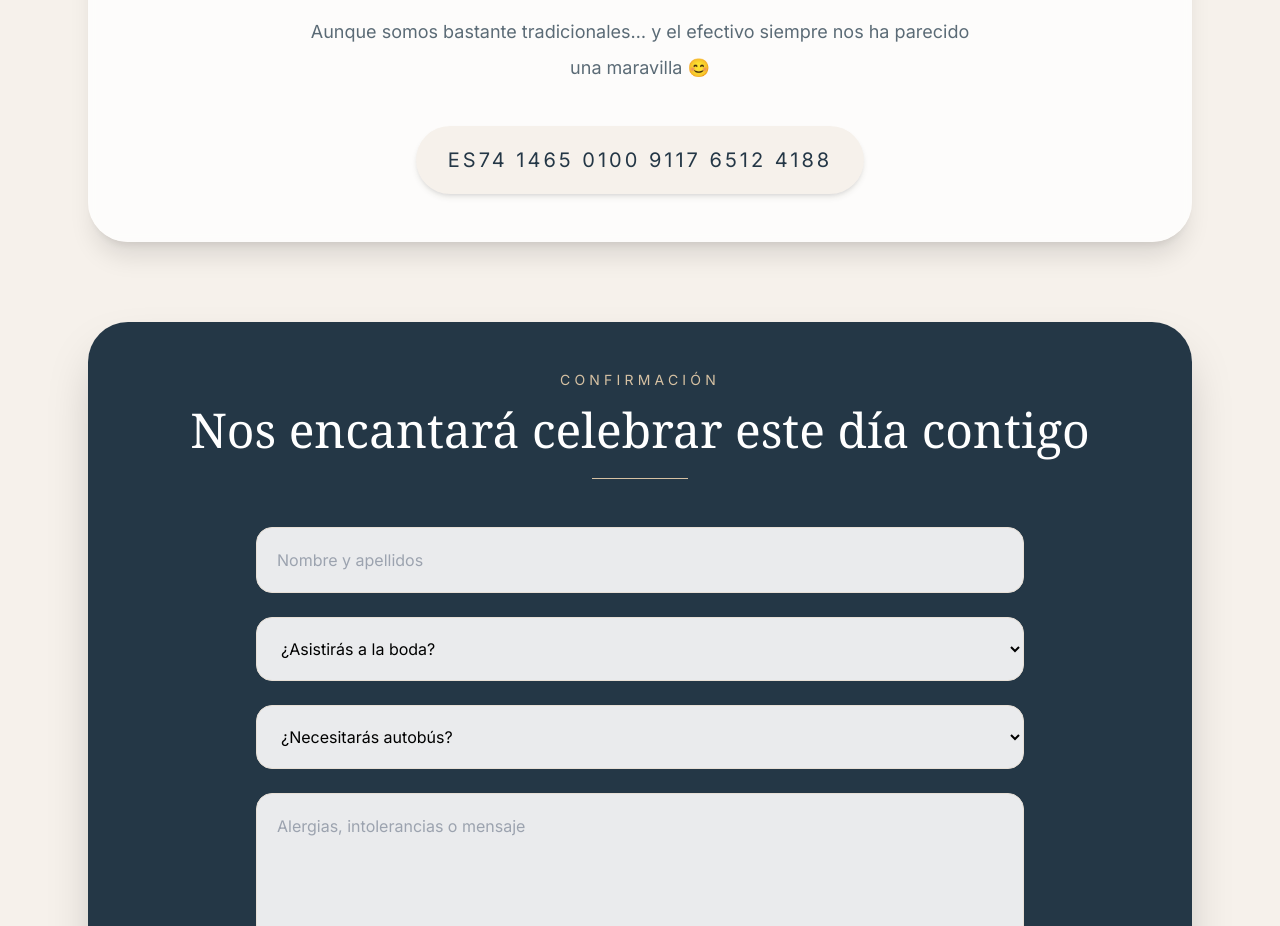
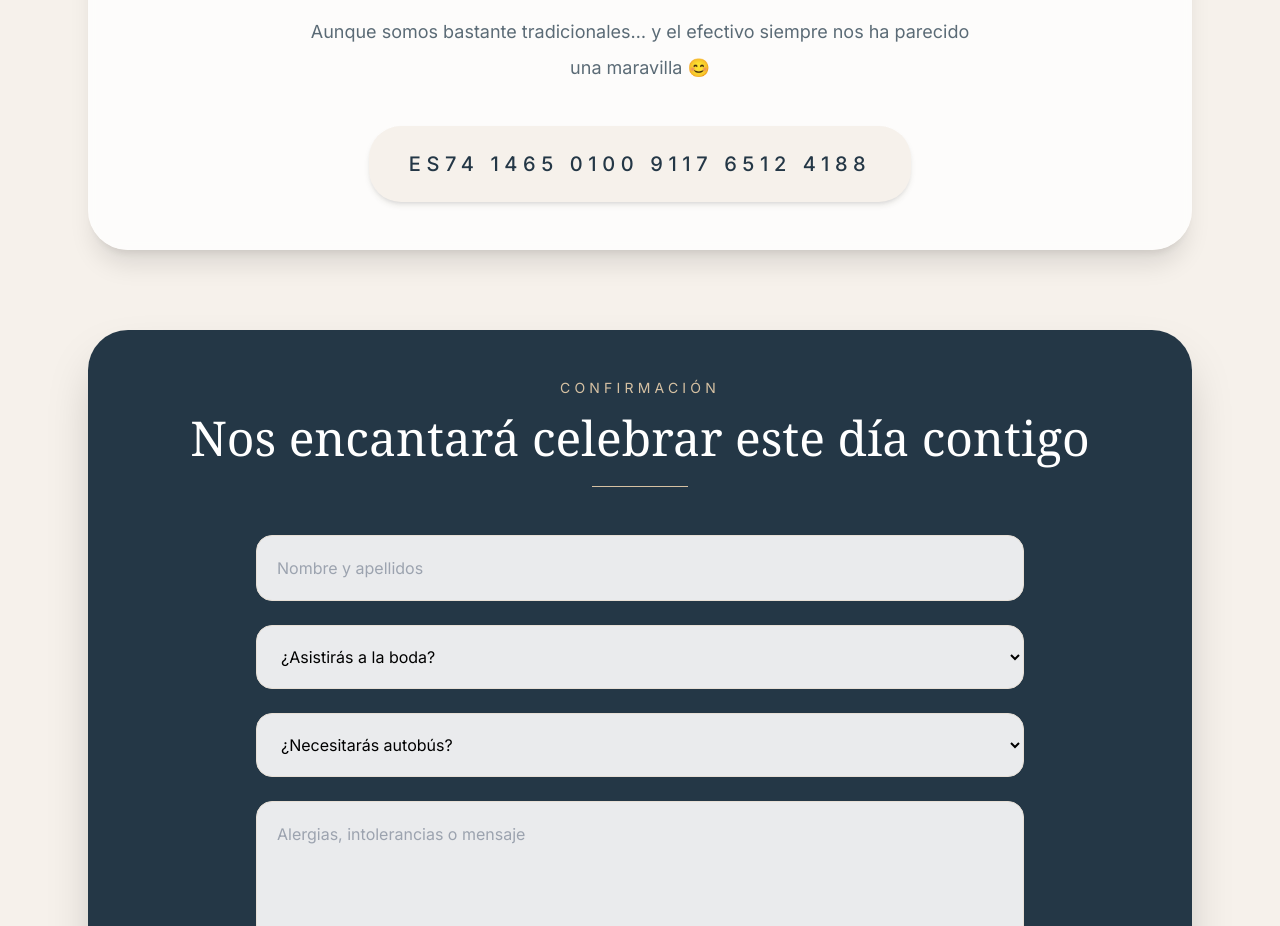
Before and after one commit to migueldevicente7-boop/boda-isabel-miguel, a Next.js app: page / in a window 1280 px wide. Shown: the part 3640-4566 px from the top of the page. Built offline with nearby package versions, Linux system fonts and the light colour scheme.

Commit message:
Update page.tsx

```diff
--- a/app/page.tsx
+++ b/app/page.tsx
@@ -430,8 +430,8 @@ export default function Home() {
     y el efectivo siempre nos ha parecido una maravilla 😊
   </p>
 
-  <div className="inline-block bg-[#f6f1eb] rounded-full px-8 py-5 shadow-md">
-    <p className="tracking-[0.15em] text-[#243746] text-lg md:text-xl">
+  <div className="inline-flex flex-col items-center gap-4 bg-[#f6f1eb] rounded-[32px] px-10 py-6 shadow-md">
+    <p className="tracking-[0.28em] text-[#243746] text-lg md:text-xl font-medium">
       ES74 1465 0100 9117 6512 4188
     </p>
   </div>
```
